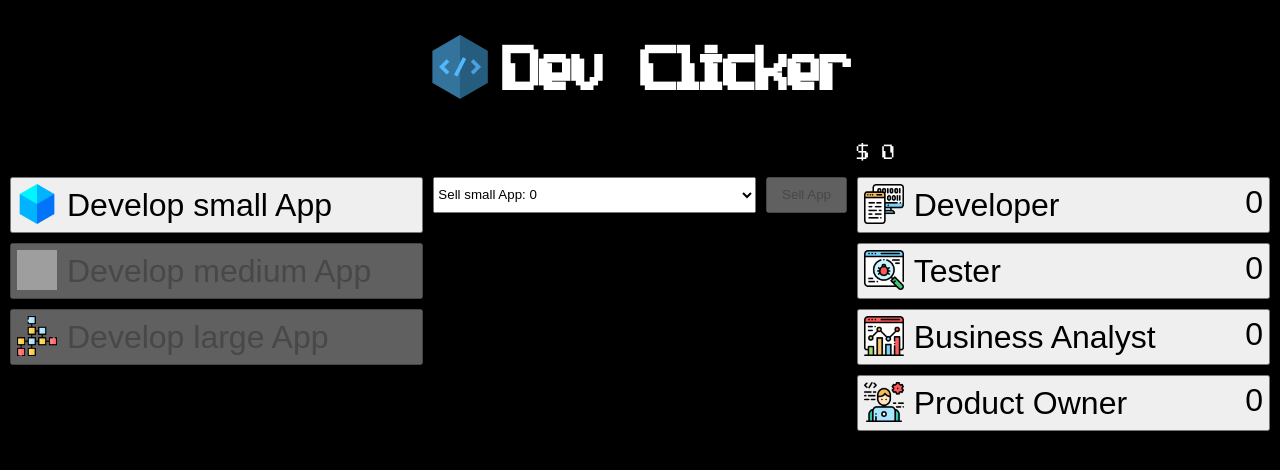
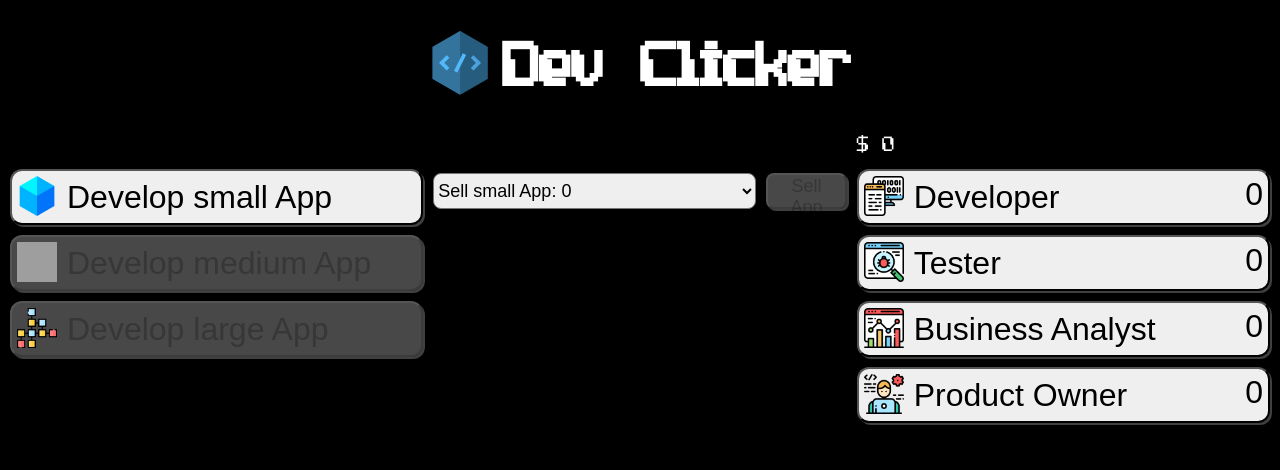
Before and after one commit to ingenmaffen/dev-clicker, a React (Create React App) app: page / in a window 1280 px wide. Shown: the top 470 px of the page. Built offline with nearby package versions, Linux system fonts and the light colour scheme; grey boxes are pictures that could not be loaded.

Commit message:
Add a bit more styling

```diff
--- a/src/App.css
+++ b/src/App.css
@@ -4,6 +4,7 @@ body, html {
   text-align: center;
   background-color: black;
   color: white;
+  font-family: monospace;
 }
 
 .main-content {
--- a/src/Common/CommonButton.css
+++ b/src/Common/CommonButton.css
@@ -3,6 +3,12 @@
     height: 56px;
     display: flex;
     padding: 5px;
+    border-radius: 12px;
+    box-shadow: 2px 2px rgba(255,255,255, 0.25);
+}
+
+.common-button:not([disabled]) {
+    cursor: pointer;
 }
 
 .common-button .left-side img {
--- a/src/Layout/AppHeader.css
+++ b/src/Layout/AppHeader.css
@@ -8,6 +8,7 @@
     font-size: 92px;
     vertical-align: middle;
     font-family: computerPixel;
+    cursor: default;
 }
 
 .title .logo {
--- a/src/Layout/SellPanel.css
+++ b/src/Layout/SellPanel.css
@@ -2,12 +2,22 @@
     display: flex;
     height: 36px;
     column-gap: 10px;
+    margin-top: 4px;
 }
 
 .sell-app-panel select {
     flex: 5;
+    border-radius: 8px;
+    font-size: 18px;
 }
 
 .sell-app-panel button {
     flex: 1;
+    font-size: 18px;
+    border-radius: 8px;
+    box-shadow: 2px 2px rgba(255,255,255, 0.25);
 }
+
+.sell-app-panel button:not([disabled]) {
+    cursor: pointer;
+}
```
